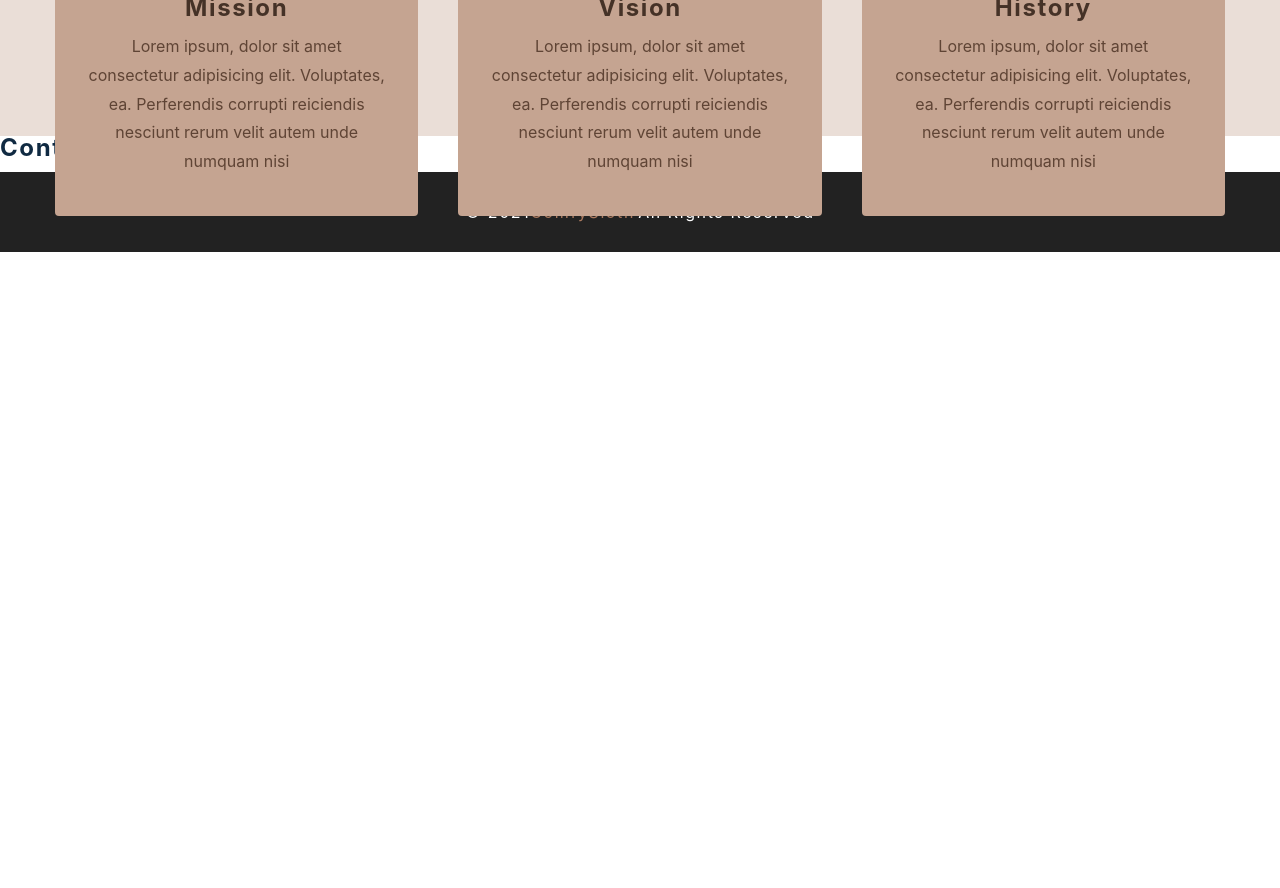
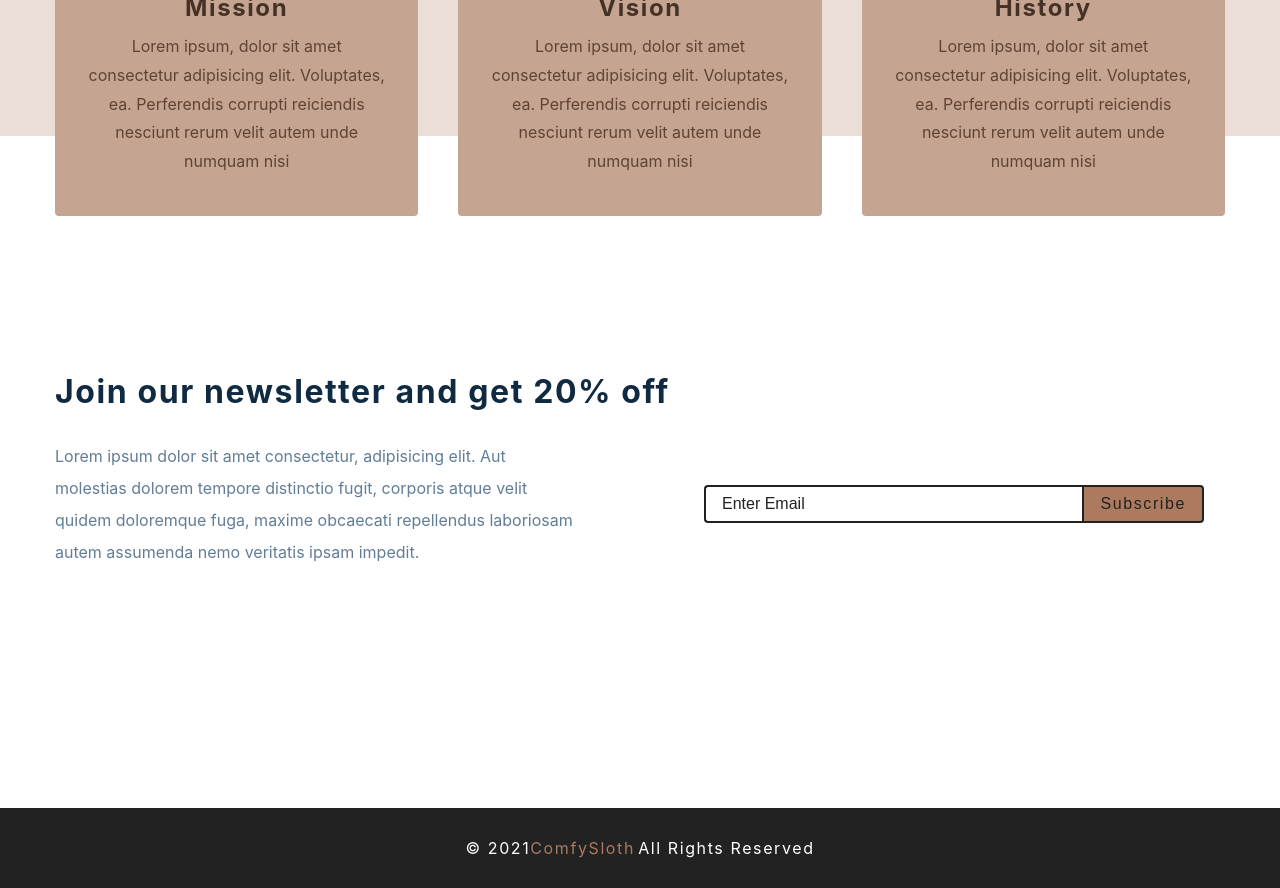
Before and after one commit to dodytrifa/ecommerce-react, a React (Create React App) app: page / in a window 1280 px wide. Shown: the part 1200-2088 px from the top of the page. Before the commit the page ends 1452 px from the top, so only its background shows below. Built offline with nearby package versions, Linux system fonts and the light colour scheme.

Commit message:
setup contact page

```diff
--- a/src/components/Contact.js
+++ b/src/components/Contact.js
@@ -2,7 +2,27 @@ import React from 'react'
 import styled from 'styled-components'
 
 const Contact = () => {
-  return <h4>contact section</h4>
+  return (
+    <Wrapper>
+      <div className="section-center">
+        <h3>Join our newsletter and get 20% off</h3>
+        <div className="content">
+          <p>
+            Lorem ipsum dolor sit amet consectetur, adipisicing elit. Aut molestias dolorem tempore distinctio fugit, corporis atque velit quidem doloremque fuga, maxime obcaecati repellendus laboriosam autem assumenda nemo veritatis ipsam impedit.
+          </p>
+          <form className="contact-form">
+            <input
+              type="email"
+              className='form-input'
+              placeholder='enter email'
+            />
+            <button type='submit' className='submit-btn'>subscribe</button>
+          </form>
+        </div>
+      </div>
+    </Wrapper>
+
+  )
 }
 const Wrapper = styled.section`
   padding: 5rem 0;
```
